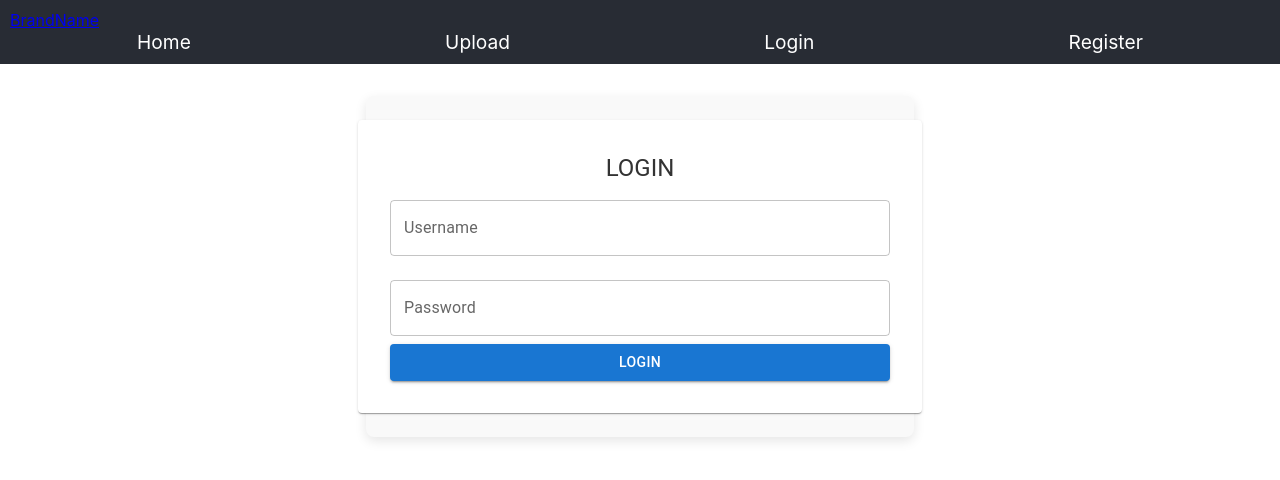
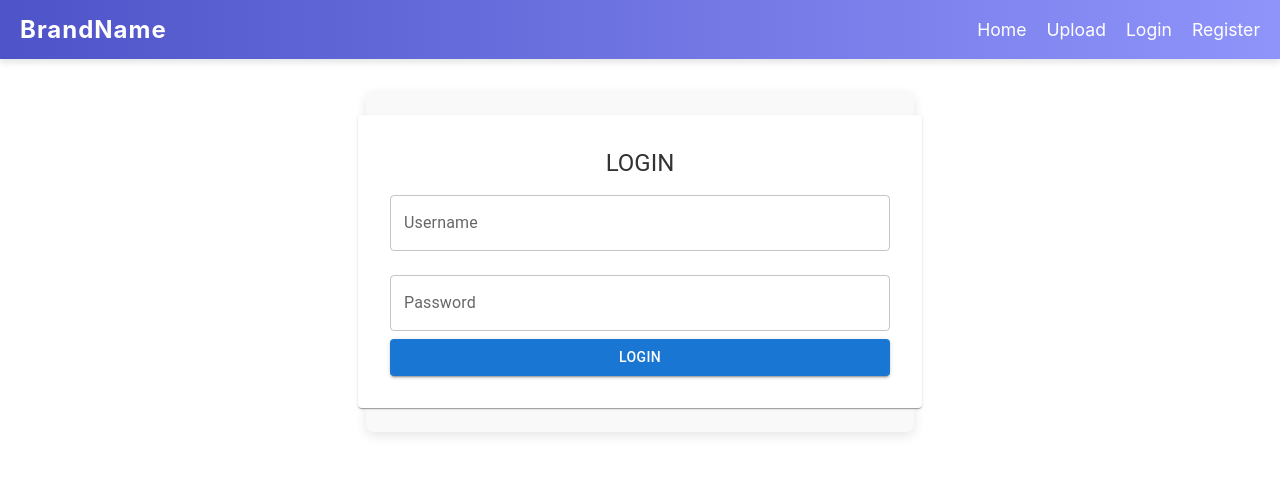
Before and after one commit to LoopLib/client, a React (Create React App) app in the folder music-tool/: page / in a window 1280 px wide. Shown: the top 480 px of the page. Built offline with nearby package versions, Linux system fonts and the light colour scheme.

Commit message:
Improve navbar design

```diff
--- a/music-tool/src/navbar/navbar.css
+++ b/music-tool/src/navbar/navbar.css
@@ -1,22 +1,57 @@
+/* Navbar container styling */
 .navbar {
-    background-color: #282c34;
-    padding: 10px;
+    background: linear-gradient(90deg, #4e54c8, #8f94fb);
+    display: flex;
+    justify-content: space-between;
+    align-items: center;
+    padding: 15px 20px;
+    box-shadow: 0px 4px 6px rgba(0, 0, 0, 0.1);
+    position: sticky;
+    top: 0;
+    z-index: 1000;
   }
 
+  /* Brand styling */
+  .navbar-brand .navbar-logo {
+    font-size: 1.5rem;
+    font-weight: bold;
+    color: white;
+    text-decoration: none;
+    letter-spacing: 1px;
+  }
+
+  /* Navbar list styling */
   .navbar-list {
     list-style: none;
     display: flex;
-    justify-content: space-around;
+    gap: 20px;
     margin: 0;
     padding: 0;
   }
 
-  .navbar-item a {
+  /* Navbar item styling */
+  .navbar-item .navbar-link {
     color: white;
     text-decoration: none;
-    font-size: 1.2rem;
+    font-size: 1.1rem;
+    transition: color 0.3s ease, transform 0.3s ease;
   }
 
-  .navbar-item a:hover {
-    text-decoration: underline;
+  /* Hover effect */
+  .navbar-item .navbar-link:hover {
+    color: #ffd700;
+    transform: scale(1.1);
   }
+
+  /* Responsive design */
+  @media (max-width: 768px) {
+    .navbar {
+      flex-direction: column;
+    }
+
+    .navbar-list {
+      flex-direction: column;
+      align-items: center;
+      gap: 15px;
+    }
+  }
```
